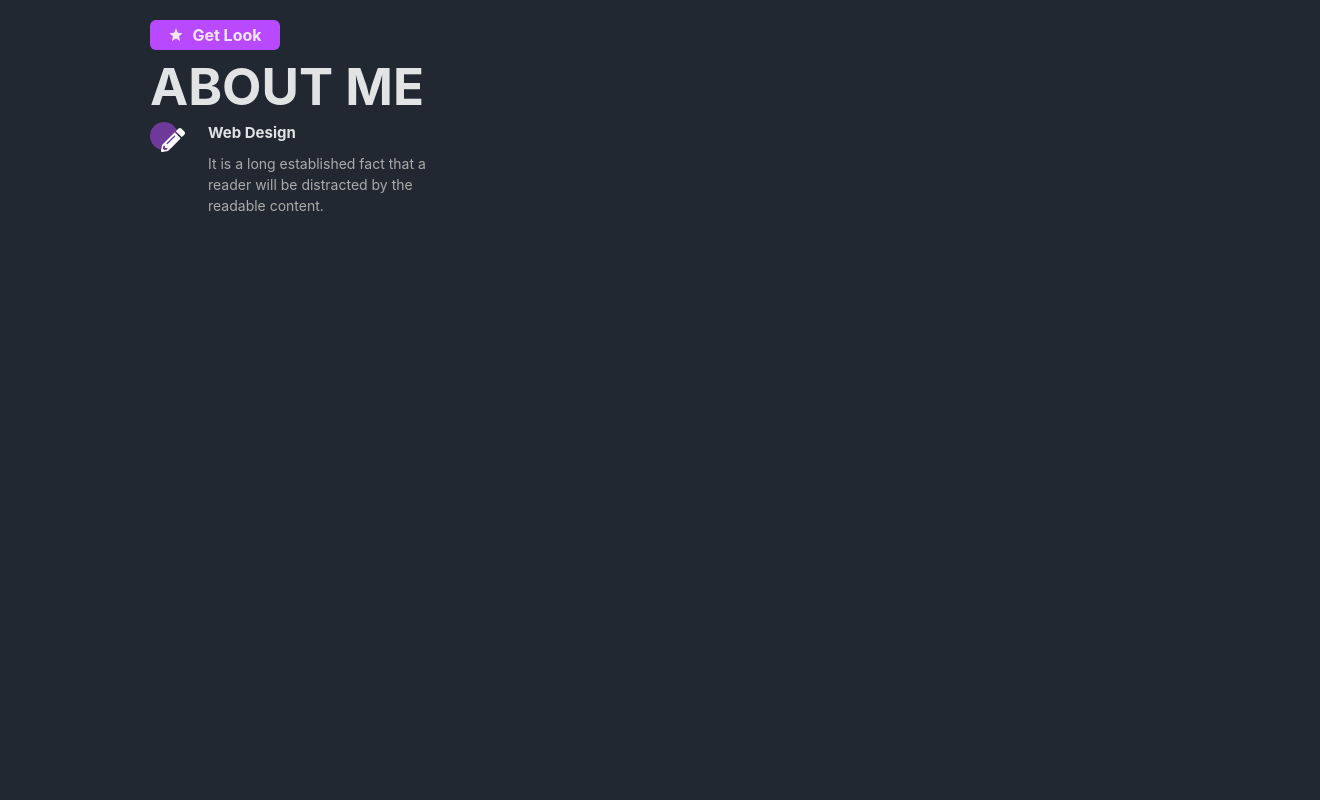
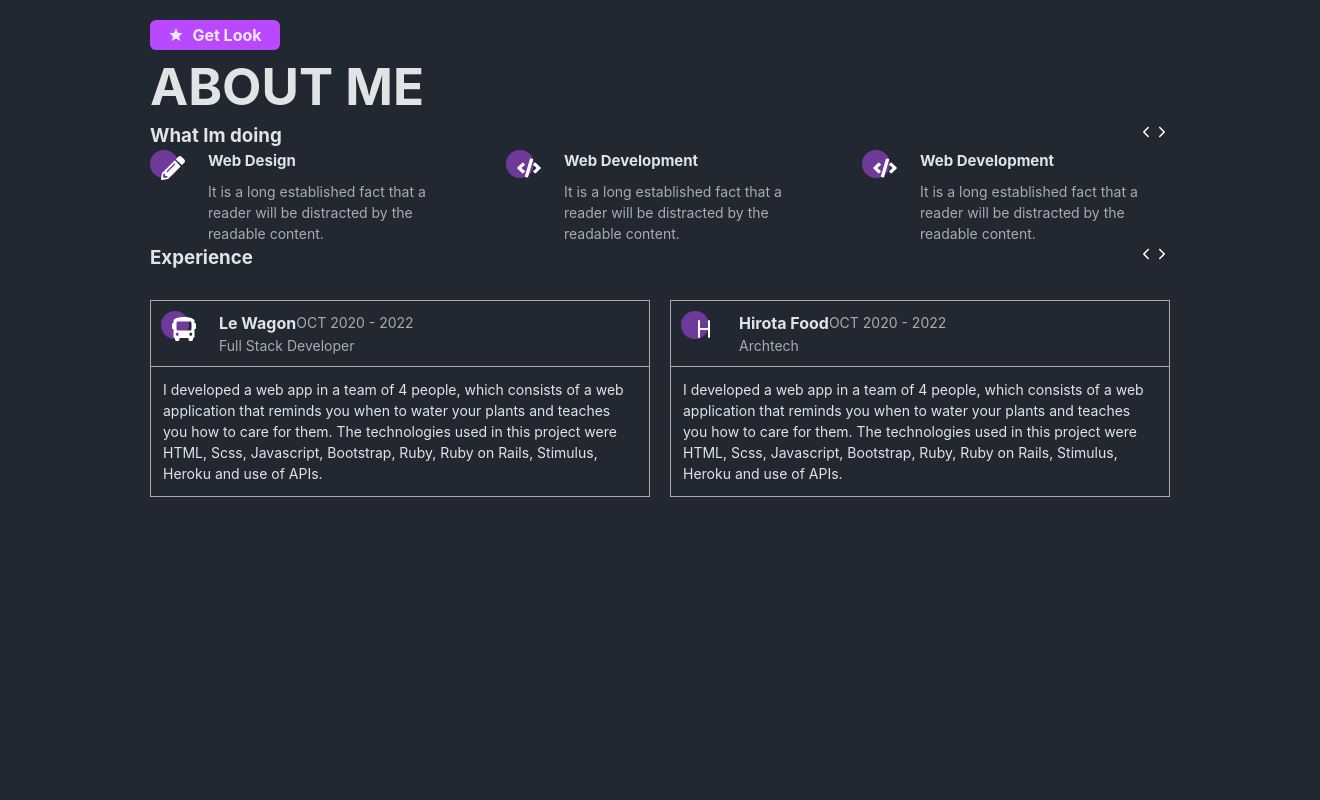
Before and after one commit to LuBernardino/Portfolio, a React (Vite) app: page / in a window 1280 px wide. Shown: the part 980-1780 px from the top of the page, 1320 px wide, since content can reach past the window. Built offline with nearby package versions, Linux system fonts and the light colour scheme.

Commit message:
add component Experience Card

```diff
--- a/package.json
+++ b/package.json
@@ -13,7 +13,9 @@
     "bootstrap": "^5.3.2",
     "react": "^18.2.0",
     "react-dom": "^18.2.0",
-    "react-icons": "^4.12.0"
+    "react-icons": "^4.12.0",
+    "react-slick": "^0.29.0",
+    "slick-carousel": "^1.8.1"
   },
   "devDependencies": {
     "@types/react": "^18.2.37",
--- a/src/App.jsx
+++ b/src/App.jsx
@@ -1,15 +1,22 @@
 import Navbar from "./components/Navbar/Navbar";
 import ServiceCard from "./components/ServiceCard/ServiceCard";
+import Experience from "./components/Experience/ExperienceCard";
 
 import TitleAnchor from "./components/TitleAnchor/TitleAnchor";
 import { BsBoxArrowRight } from "react-icons/bs";
-import { FaPencilAlt, FaCode } from "react-icons/fa";
+import { FaPencilAlt, FaCode, FaBus } from "react-icons/fa";
+import { TbLetterH } from "react-icons/tb";
+import { IoIosArrowBack, IoIosArrowForward  } from "react-icons/io";
 
+import "slick-carousel/slick/slick.css";
+import "slick-carousel/slick/slick-theme.css";
 import "./App.css";
 
+
 function App() {
+
   return (
-    <>
+    <div>
       <Navbar />
       <main>
         <section id="home">
@@ -41,10 +48,52 @@ function App() {
         <section id="about">
           <TitleAnchor title="ABOUT ME" sectionId="about" />
           <div className="d-flex justify-content-between">
+            <h3>What Im doing</h3>
+            <div>
+              <a href=""><IoIosArrowBack /></a>
+              <a href=""><IoIosArrowForward /></a>
+            </div>
+          </div>
+          <div className="d-flex justify-content-between">
             <ServiceCard
               title="Web Design"
               description="It is a long established fact that a reader will be distracted by the readable content."
               icon={FaPencilAlt}
+            />
+            <ServiceCard
+              title="Web Development"
+              description="It is a long established fact that a reader will be distracted by the readable content."
+              icon={FaCode}
+            />
+            <ServiceCard
+              title="Web Development"
+              description="It is a long established fact that a reader will be distracted by the readable content."
+              icon={FaCode}
+            />
+          </div>
+
+          <div className="d-flex justify-content-between">
+            <h3>Experience</h3>
+            <div>
+              <a href=""><IoIosArrowBack /></a>
+              <a href=""><IoIosArrowForward /></a>
+            </div>
+          </div>
+          <div className="experience">
+            <Experience
+              title="Le Wagon"
+              date="OCT 2020 - 2022"
+              subtitle="Full Stack Developer"
+              description="I developed a web app in a team of 4 people, which consists of a web application that reminds you when to water your plants and teaches you how to care for them. The technologies used in this project were HTML, Scss, Javascript, Bootstrap, Ruby, Ruby on Rails, Stimulus, Heroku and use of APIs."
+              icon={FaBus}
+            />
+
+            <Experience
+              title="Hirota Food"
+              date="OCT 2020 - 2022"
+              subtitle="Archtech"
+              description="I developed a web app in a team of 4 people, which consists of a web application that reminds you when to water your plants and teaches you how to care for them. The technologies used in this project were HTML, Scss, Javascript, Bootstrap, Ruby, Ruby on Rails, Stimulus, Heroku and use of APIs."
+              icon={TbLetterH}
             />
           </div>
         </section>
@@ -64,7 +113,7 @@ function App() {
         <a href="#projects">Projects</a>
         <a href="#contact">Contact</a>
       </nav>
-    </>
+    </div>
   );
 }
 
--- /dev/null
+++ b/src/components/Experience/ExperienceCard.css
@@ -0,0 +1,49 @@
+.experience {
+    display: flex;
+    gap: 20px;
+}
+
+.experience-card {
+    width: 500px;
+    border: 1px solid var(--col-gray);
+    margin-top: 28px;
+}
+
+.card {
+    display: flex;
+    gap: 30px;
+}
+
+.card-txt {
+    display: flex;
+    align-items: center;
+    justify-content: space-between;
+}
+
+.card-txt h5 {
+    font-size: 16px;
+}
+
+.card-txt h6 {
+    font-size: 14px;
+    color: var(--col-gray);
+    font-weight: 400;
+}
+
+.header {
+    display: flex;
+    gap: 30px;
+    border-bottom: 1px solid var(--col-gray);
+    width: 500px;
+    padding: 10px;
+}
+
+.header p {
+    font-size: 14px;
+    color: var(--col-gray);
+}
+
+.description-txt p {
+    font-size: 14px;
+    padding: 12px;
+}
--- /dev/null
+++ b/src/components/Experience/ExperienceCard.jsx
@@ -0,0 +1,25 @@
+import "./ExperienceCard.css";
+
+export default function ExperienceCard({ title, date, subtitle, description, icon: Icon }) {
+  return (
+    <div className="experience-card">
+        <div className="card">
+            <div className="header">
+                <div className="circle">
+                    {Icon && <Icon className="icon" size={24} />}
+                </div>
+                <div>
+                    <div className="card-txt">
+                        <h5>{title}</h5>
+                        <h6>{date}</h6>
+                    </div>
+                    <p>{subtitle}</p>
+                </div>
+            </div>
+        </div>
+        <div className="description-txt">
+            <p>{description}</p>
+        </div>
+    </div>
+  );
+}
--- a/src/components/ServiceCard/ServiceCard.css
+++ b/src/components/ServiceCard/ServiceCard.css
@@ -1,5 +1,3 @@
-/* SuaComponente.css */
-
 .service-card {
   display: flex;
   gap: 30px;
@@ -17,8 +15,8 @@
   position: absolute;
   bottom: -10px;
   right: -15px;
-  margin: 8px; /* Ajuste conforme necessário para dar um espaçamento entre o ícone e a borda do círculo */
-  color: #ffffff; /* Cor do ícone, ajuste conforme necessário */
+  margin: 8px;
+  color: #ffffff;
 }
 
 .service-card-text {
--- a/src/main.jsx
+++ b/src/main.jsx
@@ -3,6 +3,9 @@ import ReactDOM from 'react-dom/client'
 import App from './App.jsx'
 import './index.css'
 import 'bootstrap/dist/css/bootstrap-grid.min.css';
+import Slider from "react-slick";
+import "slick-carousel/slick/slick.css";
+import "slick-carousel/slick/slick-theme.css";
 
 ReactDOM.createRoot(document.getElementById('root')).render(
   <React.StrictMode>
```
Also changed, not shown: 2 other files (tests, documents, lock files or other folders). Lines whose indentation alone changed are shown as unchanged.
